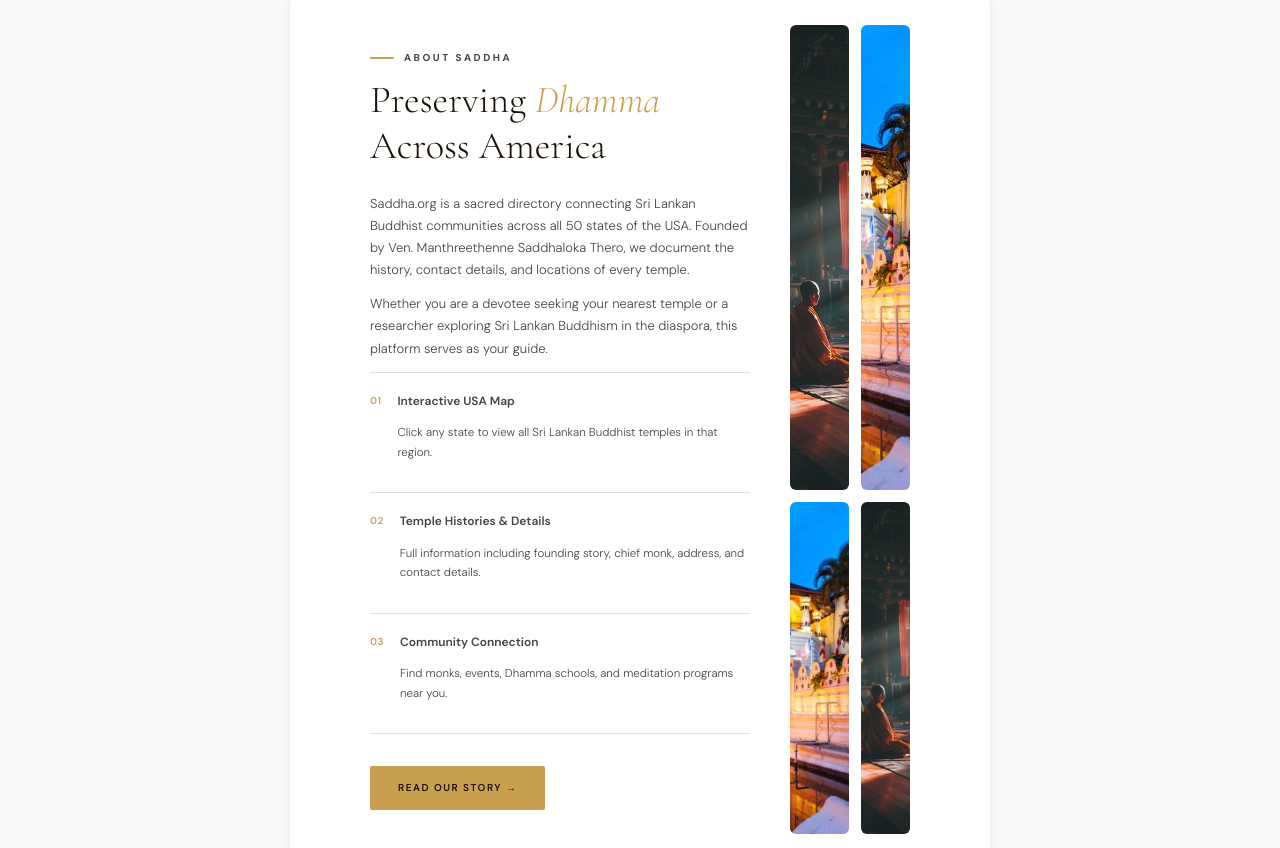
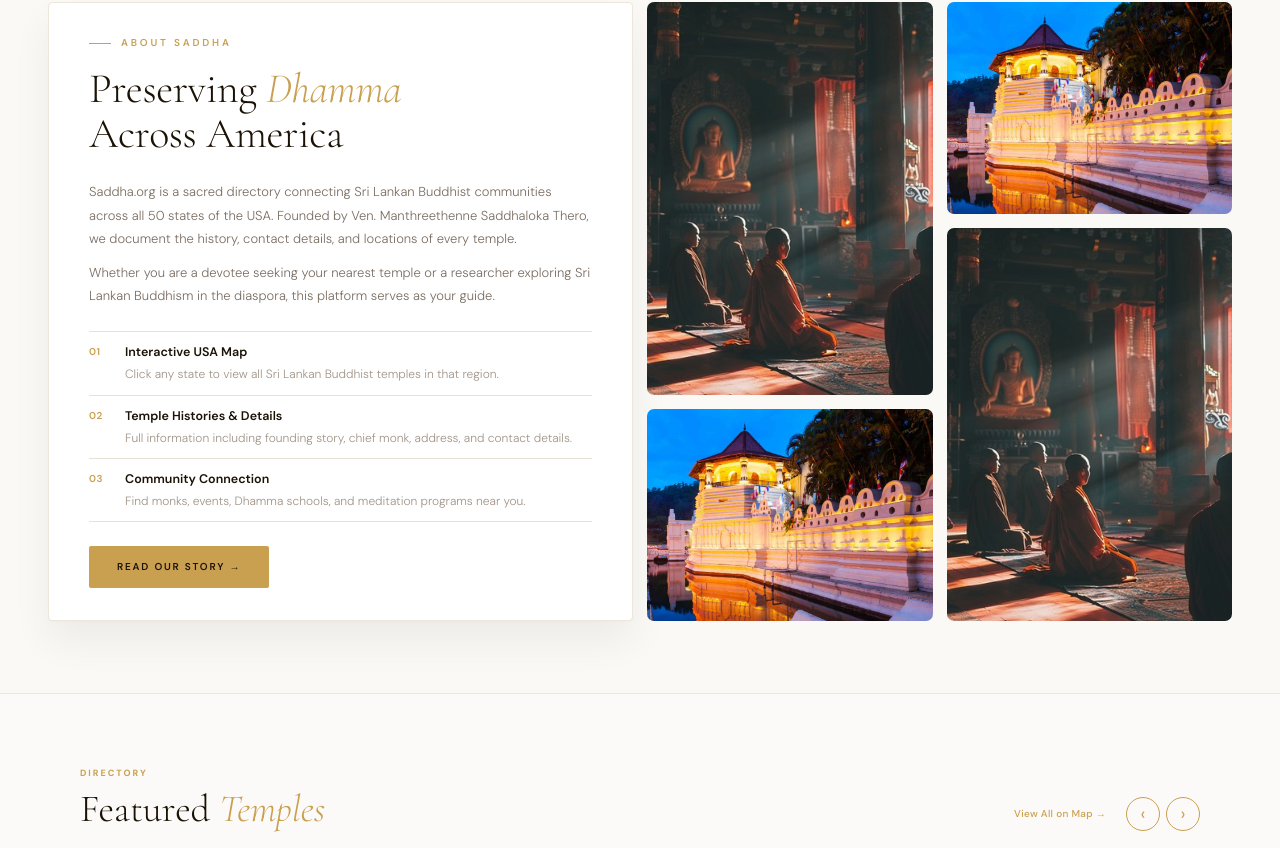
Before and after one commit to shanuka-jay/Project-Shradha, a React (Vite) app in the folder client/: page / in a window 1280 px wide. Shown: the part 1132-1980 px from the top of the page. Built offline with nearby package versions, Linux system fonts and the light colour scheme; a web font is replaced by a local one.

Commit message:
about section done

```diff
--- a/client/src/components/AboutSection.css
+++ b/client/src/components/AboutSection.css
@@ -1,195 +1,319 @@
+/* ===== GOOGLE FONTS ===== */
+@import url('https://fonts.googleapis.com/css2?family=Cormorant+Garamond:ital,wght@0,300;0,400;1,300;1,400&family=DM+Sans:wght@300;400;500;600&display=swap');
+
+
 /* ===== ABOUT SECTION ===== */
-.about {
-  background: #f5f2eb;
-  padding: 80px 0;
+.s {
+  background: #faf9f6;
+  padding: 72px 0;
+  border-top: 1px solid #ece6db;
+  border-bottom: 1px solid #ece6db;
+  font-family: 'DM Sans', sans-serif;
 }
 
-.about__inner {
-  width: 100%;
-  margin: 0;
+.c {
+  max-width: 1300px;
+  margin: 0 auto;
   padding: 0 48px;
+}
+
+
+.inner {
   display: grid;
-  grid-template-columns: 380px 1fr;
-  gap: 40px;
+  grid-template-columns: 1fr 1fr;
+  gap: 14px;
   align-items: stretch;
 }
 
-/* ---- Left text content ---- */
-.about__card {
-  background: transparent;
-  padding: 24px 0;
+
+.card {
   display: flex;
   flex-direction: column;
   justify-content: center;
+  align-items: flex-start;
+  background: #ffffff;
+  padding: 32px 40px;
+  border: 1px solid #ece6db;
+  border-radius: 4px;
+  box-shadow:
+    0 20px 40px rgba(26, 18, 5, 0.06),
+    0 1px 3px rgba(0, 0, 0, 0.02);
+
+  transition: box-shadow 0.7s ease;
 }
 
-/* Label with gold dash */
-.about__label {
-  font-family: 'DM Sans', sans-serif;
-  font-size: 10px;
-  font-weight: 700;
-  letter-spacing: 2.5px;
-  text-transform: uppercase;
-  color: #c9a050;
-  margin-bottom: 18px;
+.card:hover {
+  box-shadow: 0 30px 60px rgba(26, 18, 5, 0.1);
+}
+
+
+/* ===== LABEL ===== */
+.lbl {
   display: flex;
   align-items: center;
   gap: 10px;
+
+  margin-bottom: 16px;
+
+  font-size: 10px;
+  font-weight: 600;
+  letter-spacing: 2.8px;
+  text-transform: uppercase;
+
+  color: #c9a050;
 }
 
-.about__label-dash {
-  display: inline-block;
-  width: 24px;
+.lbl-line {
+  width: 22px;
   height: 1.5px;
+  flex-shrink: 0;
+
   background: #c9a050;
-  border-radius: 1px;
-  flex-shrink: 0;
-  font-size: 0;
-  line-height: 0;
 }
 
-.about__heading {
+
+/* ===== HEADING ===== */
+.h {
+  margin-bottom: 24px;
+
   font-family: 'Cormorant Garamond', serif;
-  font-size: clamp(28px, 3vw, 42px);
+  font-size: 42px;
   font-weight: 300;
+  line-height: 1.06;
+  letter-spacing: -0.3px;
+
   color: #1a1205;
-  line-height: 1.18;
-  margin-bottom: 24px;
 }
 
-.about__heading em {
+.h em {
   font-style: italic;
   color: #c9a050;
 }
 
-.about__body {
-  font-family: 'DM Sans', sans-serif;
+
+/* ===== TEXT ===== */
+.body {
+  margin-bottom: 10px;
+
   font-size: 13px;
   font-weight: 300;
-  line-height: 1.85;
-  color: #6b5f54;
-  margin-bottom: 10px;
+  line-height: 1.8;
+
+  color: #7a6e63;
 }
 
-.about__body--2 {
-  margin-bottom: 28px;
+.body2 {
+  margin-bottom: 24px;
 }
 
-/* ---- Feature list with numbers ---- */
-.about__features {
-  display: flex;
-  flex-direction: column;
-  gap: 0;
-  margin-bottom: 32px;
+
+/* ===== FEATURES ===== */
+.feats {
+  width: 100%;
+  margin-bottom: 24px;
+
   border-top: 1px solid #e8e1d6;
 }
 
-.about__feature {
+.feat {
   display: flex;
+  align-items: flex-start;
   gap: 16px;
-  align-items: flex-start;
-  padding: 18px 0;
+ padding: 10px 0;
   border-bottom: 1px solid #e8e1d6;
 }
 
-.about__feature-num {
-  font-family: 'DM Sans', sans-serif;
+.num {
+  min-width: 20px;
+  flex-shrink: 0;
+  padding-top: 2px;
+
   font-size: 10px;
   font-weight: 600;
+  letter-spacing: 0.5px;
+
   color: #c9a050;
-  letter-spacing: 0.5px;
-  flex-shrink: 0;
-  padding-top: 2px;
 }
 
-.about__feature-title {
-  font-family: 'DM Sans', sans-serif;
-  font-size: 12px;
+.ft {
+  margin-bottom: 3px;
+
+  font-size: 12.5px;
   font-weight: 600;
+
   color: #1a1205;
-  margin-bottom: 4px;
 }
 
-.about__feature-desc {
-  font-family: 'DM Sans', sans-serif;
-  font-size: 11.5px;
+.fd {
+  font-size: 12px;
   font-weight: 300;
-  color: #9a8e82;
-  line-height: 1.55;
+  line-height: 1.6;
+
+  color: #a09488;
 }
 
-/* ---- CTA Button ---- */
-.about__cta {
+
+/* ===== BUTTON ===== */
+.cta {
   display: inline-flex;
   align-items: center;
   gap: 6px;
+
+  padding: 13px 28px;
+
   background: #c9a050;
   color: #1c120a;
-  font-family: 'DM Sans', sans-serif;
+
+  border-radius: 2px;
+
+  text-decoration: none;
+  text-transform: uppercase;
+
   font-size: 10px;
   font-weight: 600;
-  letter-spacing: 1.5px;
-  text-transform: uppercase;
-  text-decoration: none;
-  padding: 14px 28px;
-  border-radius: 2px;
-  align-self: flex-start;
-  transition: background 0.25s ease;
+  letter-spacing: 1.8px;
 }
 
-.about__cta:hover {
-  background: #b38b41;
+
+/* ===== IMAGE GRID ===== */
+.imgs {
+  display: grid;
+  grid-template-columns: 1fr 1fr;
+  gap: 14px;
 }
 
-/* ---- Right: 2×2 Image Mosaic ---- */
-.about__images {
-  display: grid;
-  grid-template-columns: 1.2fr 1fr;
-  grid-template-rows: 1.4fr 1fr;
-  gap: 12px;
+.col {
+  display: flex;
+  flex-direction: column;
+  gap: 14px;
+  height: 100%;
 }
 
-.about__img {
-  border-radius: 6px;
+.img {
   overflow: hidden;
+  border-radius: 7px;
+  flex-shrink: 0;
 }
 
-.about__img img {
+.img img,
+.img .ph {
   width: 100%;
   height: 100%;
+  display: block;
+
   object-fit: cover;
-  display: block;
+
+  transform: scale(1.15);
+  transition: transform 0.8s cubic-bezier(0.16, 1, 0.3, 1);
 }
 
-/* Individual image cells */
-.about__img--1 {
-  grid-column: 1 / 2;
-  grid-row: 1 / 2;
+.img:hover img {
+  transform: scale(1);
 }
 
-.about__img--2 {
-  grid-column: 2 / 3;
-  grid-row: 1 / 2;
+
+/* ===== IMAGE HEIGHTS ===== */
+.lt {
+  flex: 65 1 0;
 }
 
-.about__img--3 {
-  grid-column: 1 / 2;
-  grid-row: 2 / 3;
+.lb {
+  flex: 35 1 0;
 }
 
-.about__img--4 {
-  grid-column: 2 / 3;
-  grid-row: 2 / 3;
+.rt {
+  flex: 35 1 0;
 }
 
-/* ---- Responsive ---- */
-@media (max-width: 900px) {
-  .about__inner {
+.rb {
+  flex: 65 1 0;
+}
+
+
+/* ===== PLACEHOLDERS ===== */
+.ph {
+  display: flex;
+  align-items: center;
+  justify-content: center;
+
+  font-size: 22px;
+  color: #c9a05066;
+}
+
+.ph1 {
+  background: linear-gradient(160deg, #2a1a08, #7a4e28, #c9a050);
+}
+
+.ph2 {
+  background: linear-gradient(160deg, #1a1205, #3d2a14, #7a4e28);
+}
+
+.ph3 {
+  background: linear-gradient(160deg, #3a2410, #8b5a30, #d4a060);
+}
+
+.ph4 {
+  background: linear-gradient(160deg, #120d05, #2a1d0a, #5a3c18);
+}
+
+
+/* ===== RESPONSIVE ===== */
+@media (max-width: 991px) {
+
+  .inner {
     grid-template-columns: 1fr;
-    padding: 0 28px;
+    gap: 48px;
   }
 
-  .about__images {
-    grid-template-rows: 1.4fr 1fr;
+  .imgs {
+    order: -1;
+    height: 380px;
+  }
+
+  .c {
+    padding: 0 24px;
+  }
+
+  .card {
+    padding: 36px;
+  }
+
+  .h {
+    font-size: 38px;
   }
 }
+
+
+@media (max-width: 576px) {
+
+  .s {
+    padding: 56px 0;
+  }
+
+  .c {
+    padding: 0 18px;
+  }
+
+  .card {
+    padding: 28px;
+  }
+
+  .h {
+    font-size: 30px;
+    line-height: 1.15;
+  }
+
+  .body {
+    font-size: 12px;
+    line-height: 1.8;
+  }
+
+  .imgs {
+    height: 300px;
+    gap: 10px;
+  }
+
+  .col {
+    gap: 10px;
+  }
+}
--- a/client/src/components/AboutSection.jsx
+++ b/client/src/components/AboutSection.jsx
@@ -5,65 +5,42 @@ import img2 from '../assets/images  for home page/center buddisht temple image .
 
 const AboutSection = () => {
   return (
-    <section className="about">
-      <div className="about__inner">
-        {/* Left - Text content */}
-        <div className="about__card">
-          <p className="about__label"><span className="about__label-dash">—</span> About Saddha</p>
-          <h2 className="about__heading">
-            Preserving <em>Dhamma</em><br />Across America
-          </h2>
-          <p className="about__body">
-            Saddha.org is a sacred directory connecting Sri Lankan Buddhist communities across all 50 states of the USA. Founded by Ven. Manthreethenne Saddhaloka Thero, we document the history, contact details, and locations of every temple.
-          </p>
-          <p className="about__body about__body--2">
-            Whether you are a devotee seeking your nearest temple or a researcher exploring Sri Lankan Buddhism in the diaspora, this platform serves as your guide.
-          </p>
-
-          <div className="about__features">
-            <div className="about__feature">
-              <span className="about__feature-num">01</span>
-              <div>
-                <p className="about__feature-title">Interactive USA Map</p>
-                <p className="about__feature-desc">Click any state to view all Sri Lankan Buddhist temples in that region.</p>
+    <div className="s">
+      <div className="c">
+        <div className="inner">
+          <div className="card">
+            <p className="lbl"><span className="lbl-line"></span>About Saddha</p>
+            <h2 className="h">Preserving <em>Dhamma</em><br />Across America</h2>
+            <p className="body">Saddha.org is a sacred directory connecting Sri Lankan Buddhist communities across all 50 states of the USA. Founded by Ven. Manthreethenne Saddhaloka Thero, we document the history, contact details, and locations of every temple.</p>
+            <p className="body body2">Whether you are a devotee seeking your nearest temple or a researcher exploring Sri Lankan Buddhism in the diaspora, this platform serves as your guide.</p>
+            <div className="feats">
+              <div className="feat"><span className="num">01</span><div><p className="ft">Interactive USA Map</p><p className="fd">Click any state to view all Sri Lankan Buddhist temples in that region.</p></div></div>
+              <div className="feat"><span className="num">02</span><div><p className="ft">Temple Histories &amp; Details</p><p className="fd">Full information including founding story, chief monk, address, and contact details.</p></div></div>
+              <div className="feat"><span className="num">03</span><div><p className="ft">Community Connection</p><p className="fd">Find monks, events, Dhamma schools, and meditation programs near you.</p></div></div>
+            </div>
+            <a className="cta" href="#">Read Our Story →</a>
+          </div>
+          <div className="imgs">
+            <div className="col">
+              <div className="img lt">
+                <img src={img1} alt="Temple" referrerPolicy="no-referrer" />
+              </div>
+              <div className="img lb">
+                <img src={img2} alt="Lotus" referrerPolicy="no-referrer" />
               </div>
             </div>
-            <div className="about__feature">
-              <span className="about__feature-num">02</span>
-              <div>
-                <p className="about__feature-title">Temple Histories & Details</p>
-                <p className="about__feature-desc">Full information including founding story, chief monk, address, and contact details.</p>
+            <div className="col">
+              <div className="img rt">
+                <img src={img2} alt="Details" referrerPolicy="no-referrer" />
               </div>
-            </div>
-            <div className="about__feature">
-              <span className="about__feature-num">03</span>
-              <div>
-                <p className="about__feature-title">Community Connection</p>
-                <p className="about__feature-desc">Find monks, events, Dhamma schools, and meditation programs near you.</p>
+              <div className="img rb">
+                <img src={img1} alt="Candle" referrerPolicy="no-referrer" />
               </div>
             </div>
           </div>
-
-          <a href="/about" className="about__cta">Read Our Story →</a>
-        </div>
-
-        {/* Right - 2x2 Image mosaic grid */}
-        <div className="about__images">
-          <div className="about__img about__img--1">
-            <img src={img1} alt="Buddhist monks in temple" />
-          </div>
-          <div className="about__img about__img--2">
-            <img src={img2} alt="Buddhist temple exterior" />
-          </div>
-          <div className="about__img about__img--3">
-            <img src={img2} alt="Buddhist meditation ceremony" />
-          </div>
-          <div className="about__img about__img--4">
-            <img src={img1} alt="Temple interior with golden light" />
-          </div>
         </div>
       </div>
-    </section>
+    </div>
   );
 };
 
```
